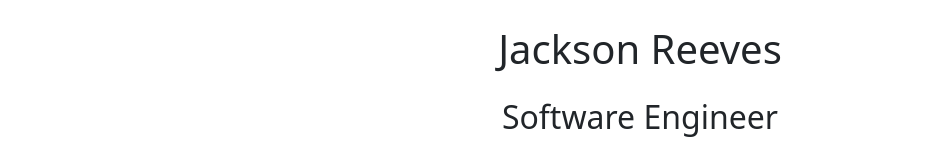
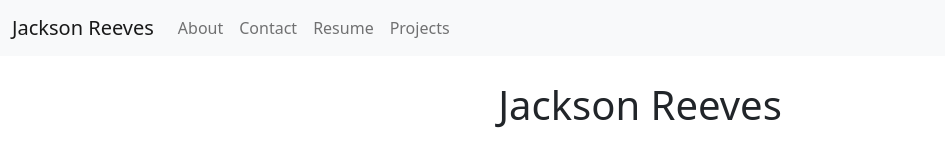
Before and after one commit to jtreeves/portfolio-react, a React (Create React App) app: page / in a window 1280 px wide. Shown: the top 157 px of the page, without its empty margins (0-945 px from the left). Built offline with nearby package versions, Linux system fonts and the light colour scheme.

Commit message:
[App] Display NavBar on all pages

```diff
--- a/src/App.jsx
+++ b/src/App.jsx
@@ -1,8 +1,7 @@
 import {
     Routes,
     Route,
-    Navigate,
-    useLocation
+    Navigate
 } from 'react-router-dom'
 import Home from './pages/Home'
 import About from './pages/About'
@@ -14,12 +13,9 @@ import NavBar from './components/NavBar'
 import './style/main.css'
 
 function App() {
-    const location = useLocation()
-    const notHome = location.pathname !== '/'
-
     return (
         <>
-            {notHome && <NavBar />}
+            <NavBar />
 
             <Routes>
                 <Route
```
